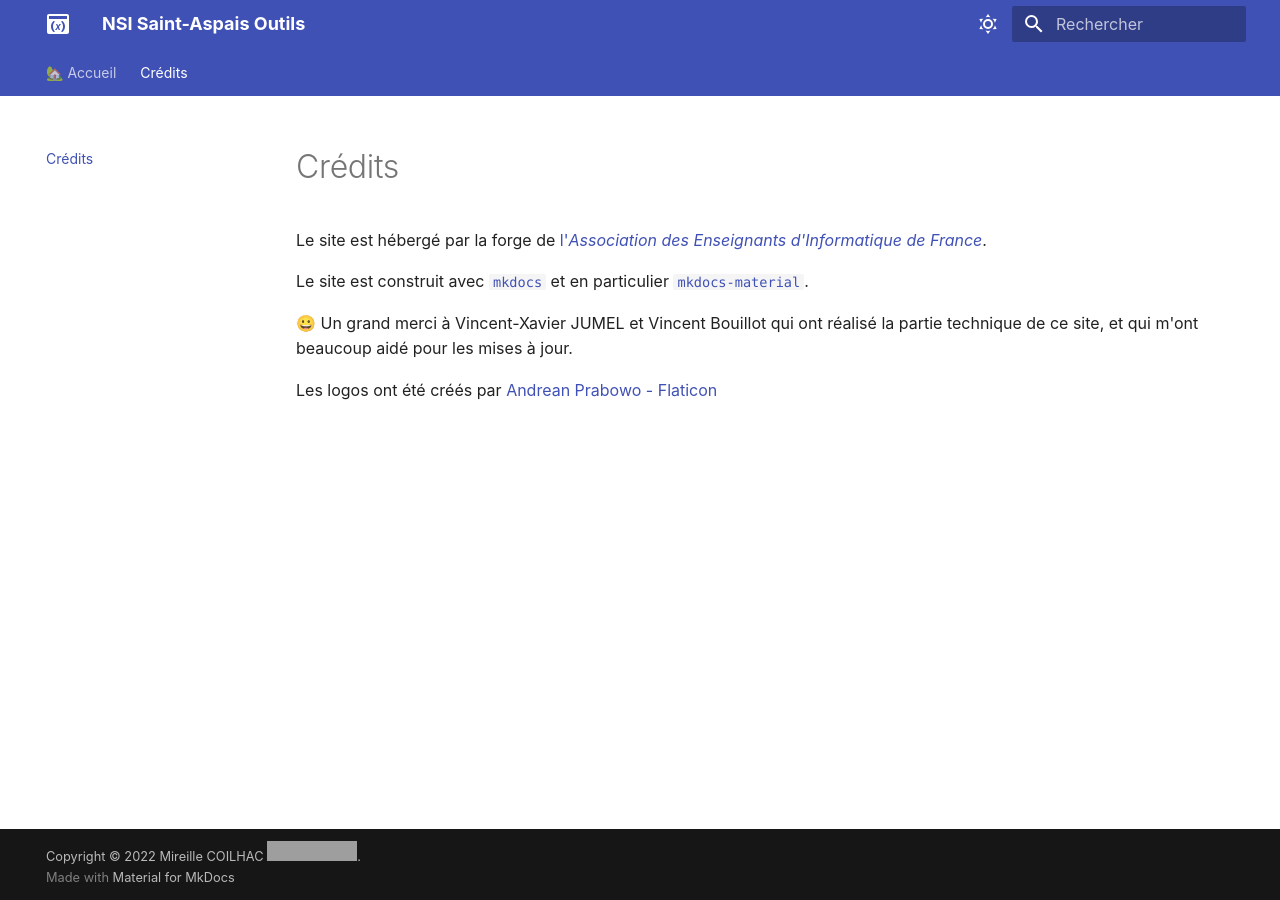
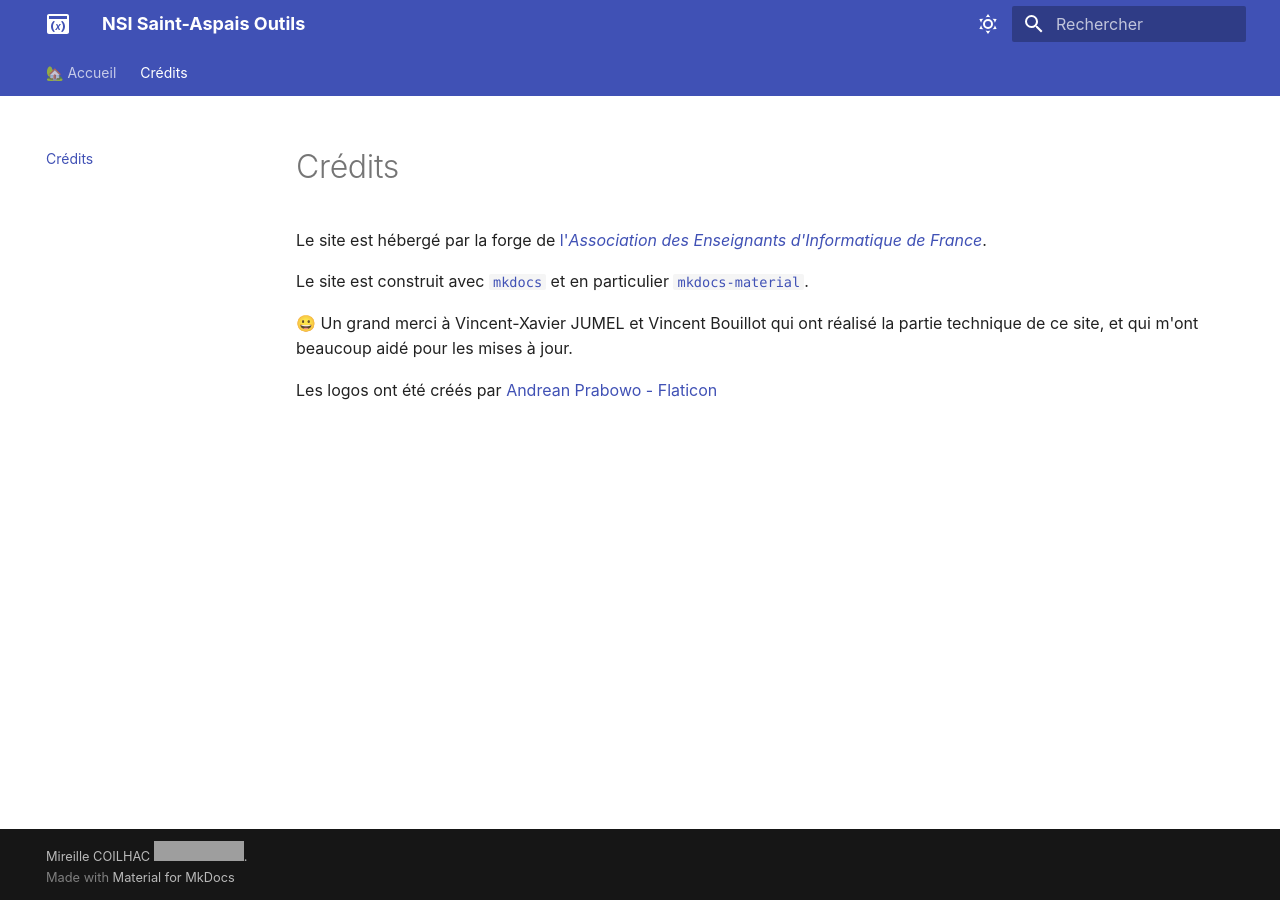
Before and after one commit to lilabidi/nsi-lil, an MkDocs documentation site: the page built from docs/credits.md, in a window 1280 px wide. Built offline with MkDocs 1.6.1 and Material for MkDocs 9.7.7, drawn with Linux system fonts in a browser that asks for light colours; grey boxes are pictures that could not be loaded.

Commit message:
licence cc

```diff
--- a/mkdocs.yml
+++ b/mkdocs.yml
@@ -4,7 +4,7 @@
 site_author: Mireille Coilhac
 
 copyright: |
-    Copyright © 2022 Mireille COILHAC
+    Mireille COILHAC
     <a rel="license" href="http://creativecommons.org/licenses/by-sa/4.0/"><img alt="Licence Creative Commons" style="border-width:0" src="https://i.creativecommons.org/l/by-nc-sa/4.0/88x31.png" /></a>.
 
 docs_dir: docs
```
